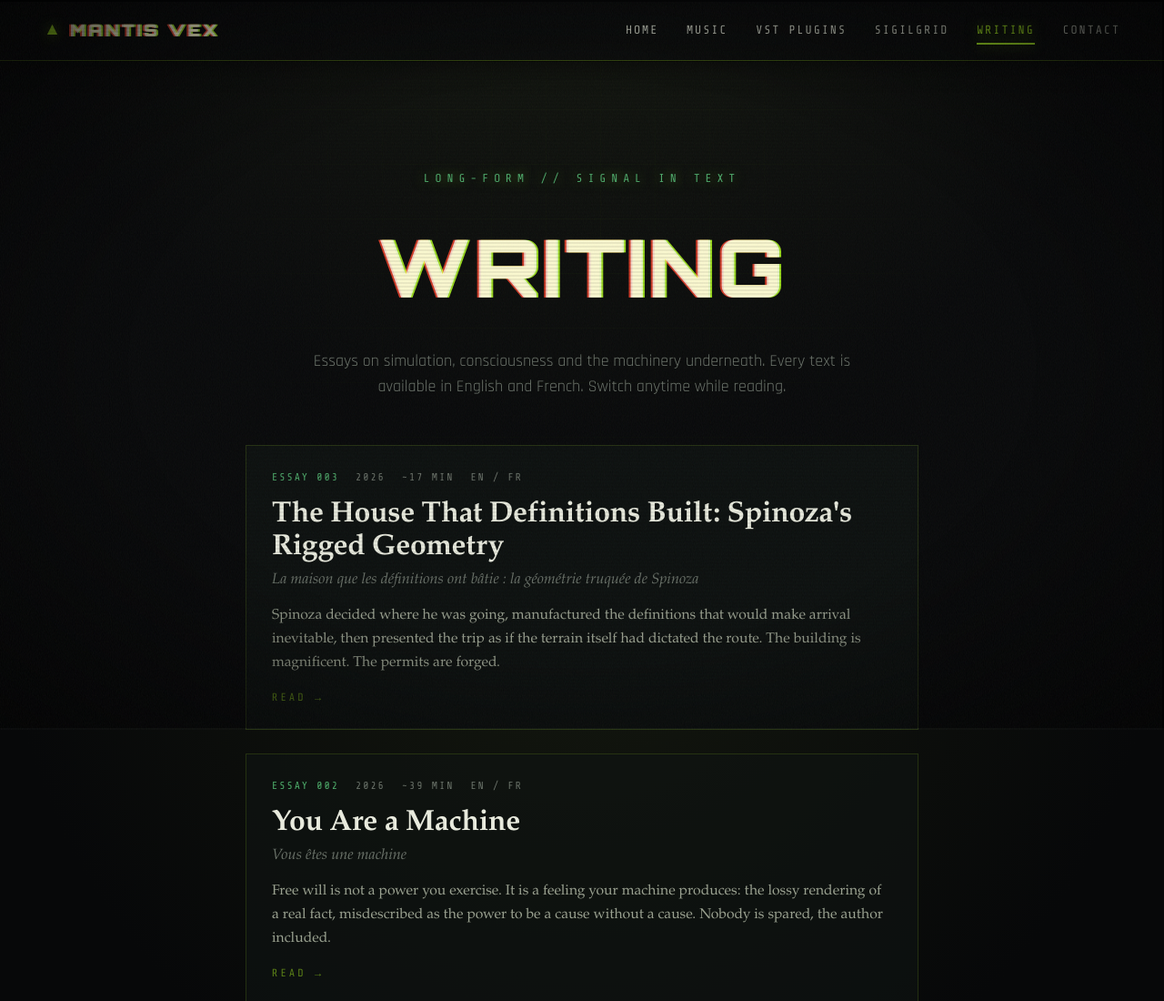
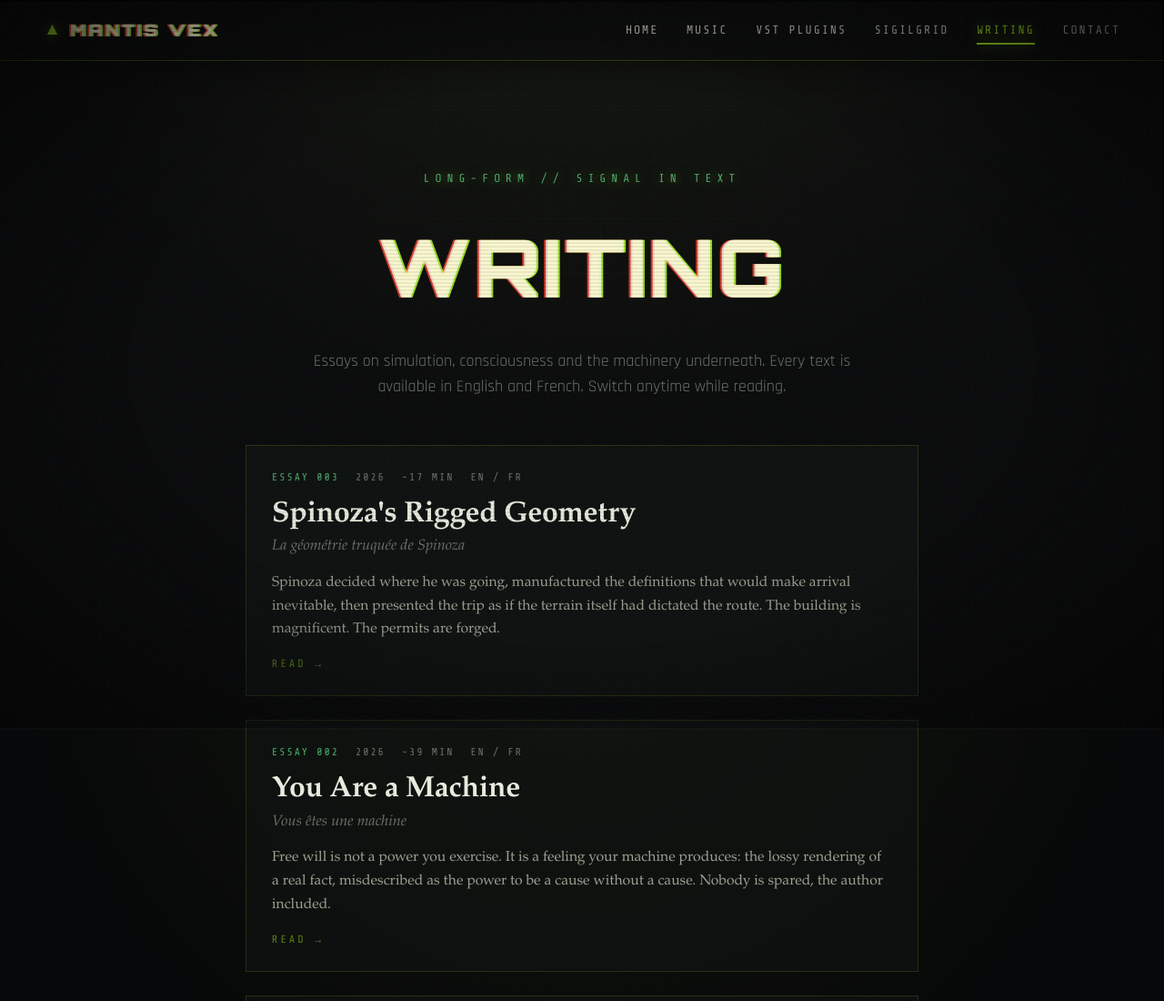
Before and after one commit to mantisvex/mantisvex-website, a plain HTML site: page writing/index.html in a window 1280 px wide. Shown: the top 1100 px of the page at 91% size. Drawn offline with nearby package versions, Linux system fonts and the light colour scheme.

Commit message:
Writing: shorten essay 003 title to 'Spinoza's Rigged Geometry'
Co-Authored-By: Claude Fable 5 <noreply@anthropic.com>

```diff
--- a/writing/index.html
+++ b/writing/index.html
@@ -57,8 +57,8 @@
       <div class="textcard__meta">
         <b>ESSAY 003</b><span>2026</span><span>~17 MIN</span><span>EN / FR</span>
       </div>
-      <h2 class="textcard__title">The House That Definitions Built: Spinoza's Rigged Geometry</h2>
-      <p class="textcard__alt">La maison que les définitions ont bâtie&nbsp;: la géométrie truquée de Spinoza</p>
+      <h2 class="textcard__title">Spinoza's Rigged Geometry</h2>
+      <p class="textcard__alt">La géométrie truquée de Spinoza</p>
       <p class="textcard__dek">Spinoza decided where he was going, manufactured the definitions
         that would make arrival inevitable, then presented the trip as if the terrain itself had
         dictated the route. The building is magnificent. The permits are forged.</p>
```
Also changed, not shown: writing/spinozas-rigged-geometry/index.html (+2 -2 lines).
